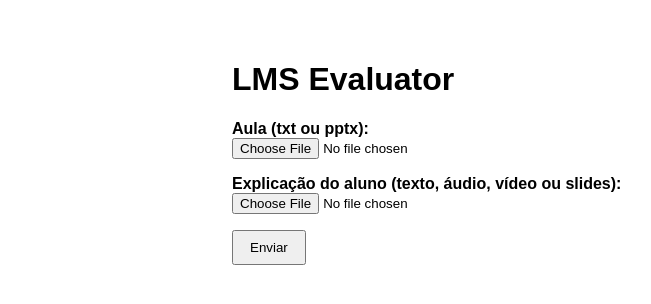
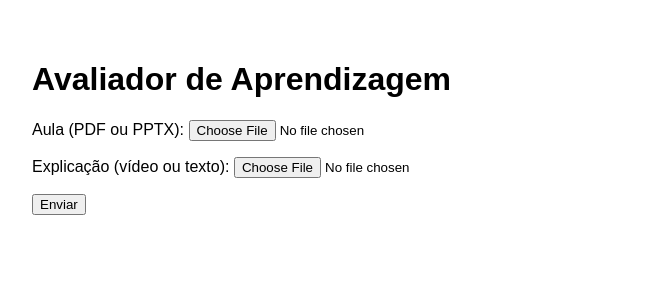
Before and after one commit to brmodolo/MVP-Wire, a React (Vite) app: page / in a window 1280 px wide. Shown: the top 304 px of the page, without its empty margins (8-659 px from the left). Built offline with nearby package versions, Linux system fonts and the light colour scheme.

Commit message:
Update App.jsx

```diff
--- a/src/App.jsx
+++ b/src/App.jsx
@@ -4,45 +4,56 @@ function App() {
   const [aula, setAula] = useState(null)
   const [explicacao, setExplicacao] = useState(null)
   const [resultado, setResultado] = useState(null)
+  const [carregando, setCarregando] = useState(false)
+  const [erro, setErro] = useState(null)
 
   const handleSubmit = async (e) => {
     e.preventDefault()
+    setCarregando(true)
+    setErro(null)
+    setResultado(null)
+
     const formData = new FormData()
     formData.append('aula', aula)
     formData.append('explicacao', explicacao)
 
     try {
-      const res = await fetch('https://mvp-wire-back.onrender.com/avaliar/', {
+      const response = await fetch('https://mvp-wire-back.onrender.com/avaliar/', {
         method: 'POST',
-        body: formData
+        body: formData,
       })
 
-      if (!res.ok) {
-        throw new Error('Erro na requisição')
+      if (!response.ok) {
+        throw new Error('Erro ao enviar os arquivos.')
       }
 
-      const data = await res.json()
+      const data = await response.json()
       setResultado(data)
     } catch (err) {
-      console.error(err)
-      setResultado({ erro: 'Ocorreu um erro ao enviar os arquivos.' })
+      setErro(err.message)
+    } finally {
+      setCarregando(false)
     }
   }
 
   return (
-    <div style={{ padding: '2rem', fontFamily: 'sans-serif', maxWidth: '800px', margin: 'auto' }}>
-      <h1>LMS Evaluator</h1>
-      <form onSubmit={handleSubmit}>
-        <div style={{ marginBottom: '1rem' }}>
-          <label><strong>Aula (txt ou pptx):</strong></label><br />
-          <input type="file" onChange={e => setAula(e.target.files[0])} required />
+    <div style={{ padding: '2rem', fontFamily: 'sans-serif' }}>
+      <h1>Avaliador de Aprendizagem</h1>
+      <form onSubmit={handleSubmit} style={{ marginBottom: '2rem' }}>
+        <div>
+          <label>Aula (PDF ou PPTX): </label>
+          <input type="file" accept=".pdf,.pptx" onChange={e => setAula(e.target.files[0])} required />
         </div>
-        <div style={{ marginBottom: '1rem' }}>
-          <label><strong>Explicação do aluno (texto, áudio, vídeo ou slides):</strong></label><br />
-          <input type="file" onChange={e => setExplicacao(e.target.files[0])} required />
+        <div style={{ marginTop: '1rem' }}>
+          <label>Explicação (vídeo ou texto): </label>
+          <input type="file" accept="video/*,.txt" onChange={e => setExplicacao(e.target.files[0])} required />
         </div>
-        <button type="submit" style={{ padding: '0.5rem 1rem' }}>Enviar</button>
+        <button type="submit" disabled={carregando} style={{ marginTop: '1rem' }}>
+          {carregando ? 'Enviando...' : 'Enviar'}
+        </button>
       </form>
+
+      {erro && <p style={{ color: 'red' }}>Erro: {erro}</p>}
 
       {resultado && (
         <div style={{
@@ -53,15 +64,9 @@ function App() {
           whiteSpace: 'pre-wrap'
         }}>
           <h2>Resultado</h2>
-          {resultado.erro ? (
-            <p style={{ color: 'red' }}>{resultado.erro}</p>
-          ) : (
-            <>
-              <p><strong>Tema:</strong> {resultado.tema || 'Não identificado'}</p>
-              <p><strong>Transcrição da explicação:</strong> {resultado.transcricao_producao || 'Não disponível'}</p>
-              <p><strong>Similaridade:</strong> {resultado.similaridade_percentual ?? 'N/A'}%</p>
-            </>
-          )}
+          <p><strong>Tema:</strong> {resultado.tema}</p>
+          <p><strong>Transcrição da produção:</strong> {resultado.transcricao_producao}</p>
+          <p><strong>Similaridade (%):</strong> {resultado.similaridade_percentual}%</p>
         </div>
       )}
     </div>
```
